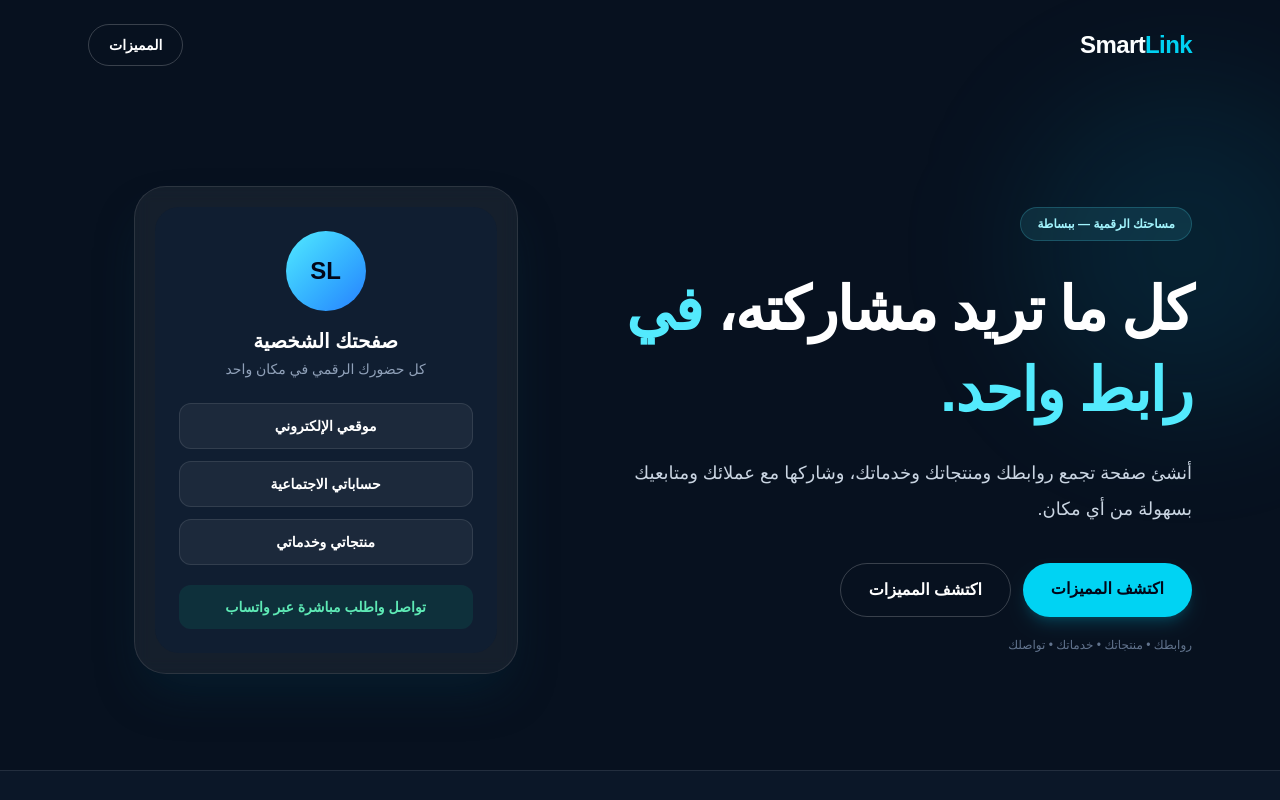
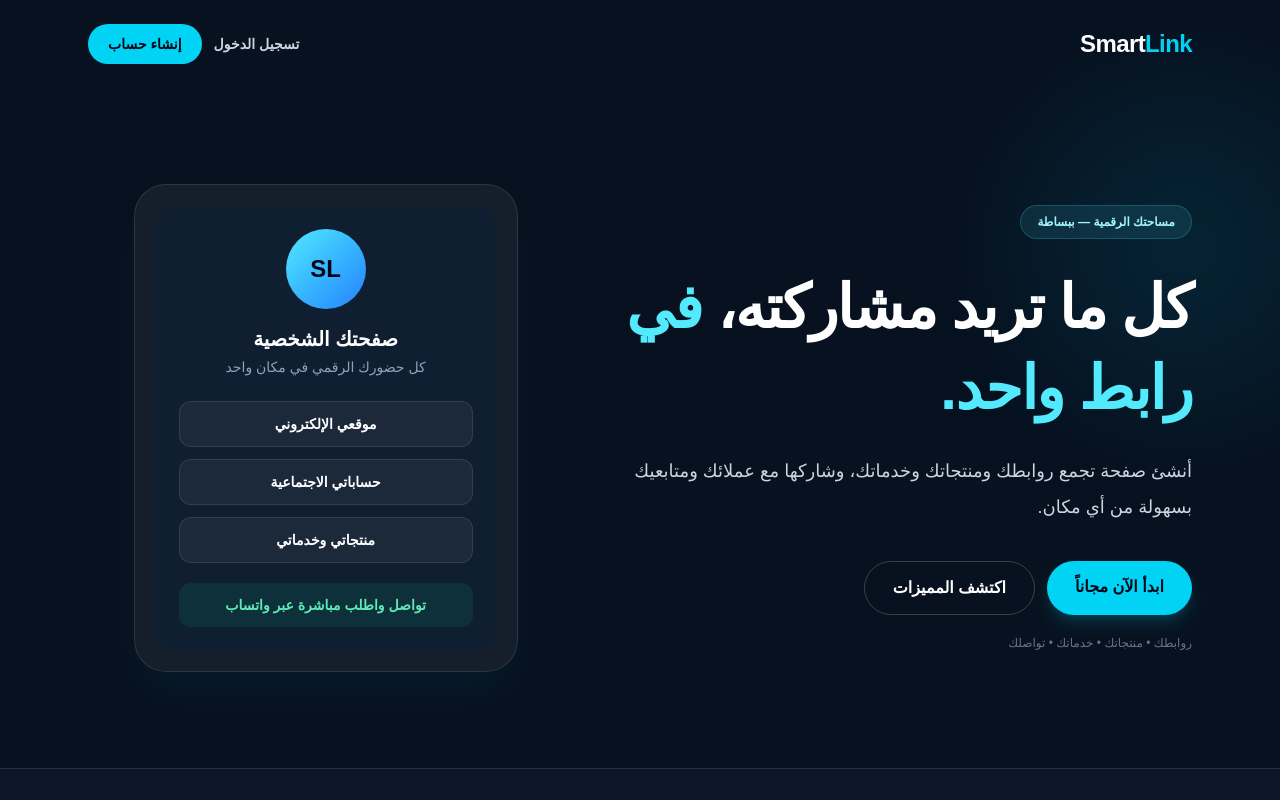
Before and after one commit to zainmuawiyah123-png/smart_link, a Next.js app: page / in a window 1280 px wide. Shown: the top 800 px of the page. Built offline with nearby package versions, Linux system fonts and the light colour scheme.

Commit message:
Connect landing page calls to signup and login

```diff
--- a/app/page.tsx
+++ b/app/page.tsx
@@ -9,7 +9,7 @@ export default function Home() {
     <main className="min-h-screen overflow-hidden bg-[#07111f] text-white" dir="rtl">
       <header className="mx-auto flex w-full max-w-6xl items-center justify-between px-6 py-6">
         <a href="/" className="text-2xl font-black tracking-tight">Smart<span className="text-cyan-400">Link</span></a>
-        <a href="#features" className="rounded-full border border-white/20 px-5 py-2.5 text-sm font-semibold transition hover:border-cyan-300 hover:text-cyan-300">المميزات</a>
+        <div className="flex items-center gap-3"><a href="/auth?mode=login" className="text-sm font-semibold text-slate-300 hover:text-cyan-300">تسجيل الدخول</a><a href="/auth?mode=signup" className="rounded-full bg-cyan-400 px-5 py-2.5 text-sm font-bold text-slate-950">إنشاء حساب</a></div>
       </header>
       <section className="relative mx-auto grid max-w-6xl gap-12 px-6 pb-24 pt-16 md:grid-cols-[1.1fr_.9fr] md:items-center md:pt-24">
         <div className="absolute -right-32 top-0 h-80 w-80 rounded-full bg-cyan-500/10 blur-3xl" />
@@ -18,7 +18,7 @@ export default function Home() {
           <h1 className="mt-7 max-w-2xl text-4xl font-black leading-[1.35] tracking-tight sm:text-5xl md:text-6xl">كل ما تريد مشاركته، <span className="text-cyan-300">في رابط واحد.</span></h1>
           <p className="mt-6 max-w-xl text-lg leading-9 text-slate-300">أنشئ صفحة تجمع روابطك ومنتجاتك وخدماتك، وشاركها مع عملائك ومتابعيك بسهولة من أي مكان.</p>
           <div className="mt-9 flex flex-wrap gap-3">
-            <a href="#features" className="rounded-full bg-cyan-400 px-7 py-3.5 font-bold text-slate-950 shadow-lg shadow-cyan-500/20 transition hover:bg-cyan-300">اكتشف المميزات</a>
+            <a href="/auth?mode=signup" className="rounded-full bg-cyan-400 px-7 py-3.5 font-bold text-slate-950 shadow-lg shadow-cyan-500/20 transition hover:bg-cyan-300">ابدأ الآن مجاناً</a>
             <a href="#features" className="rounded-full border border-white/20 px-7 py-3.5 font-semibold transition hover:bg-white/5">اكتشف المميزات</a>
           </div>
           <p className="mt-5 text-xs text-slate-500">روابطك • منتجاتك • خدماتك • تواصلك</p>
```
